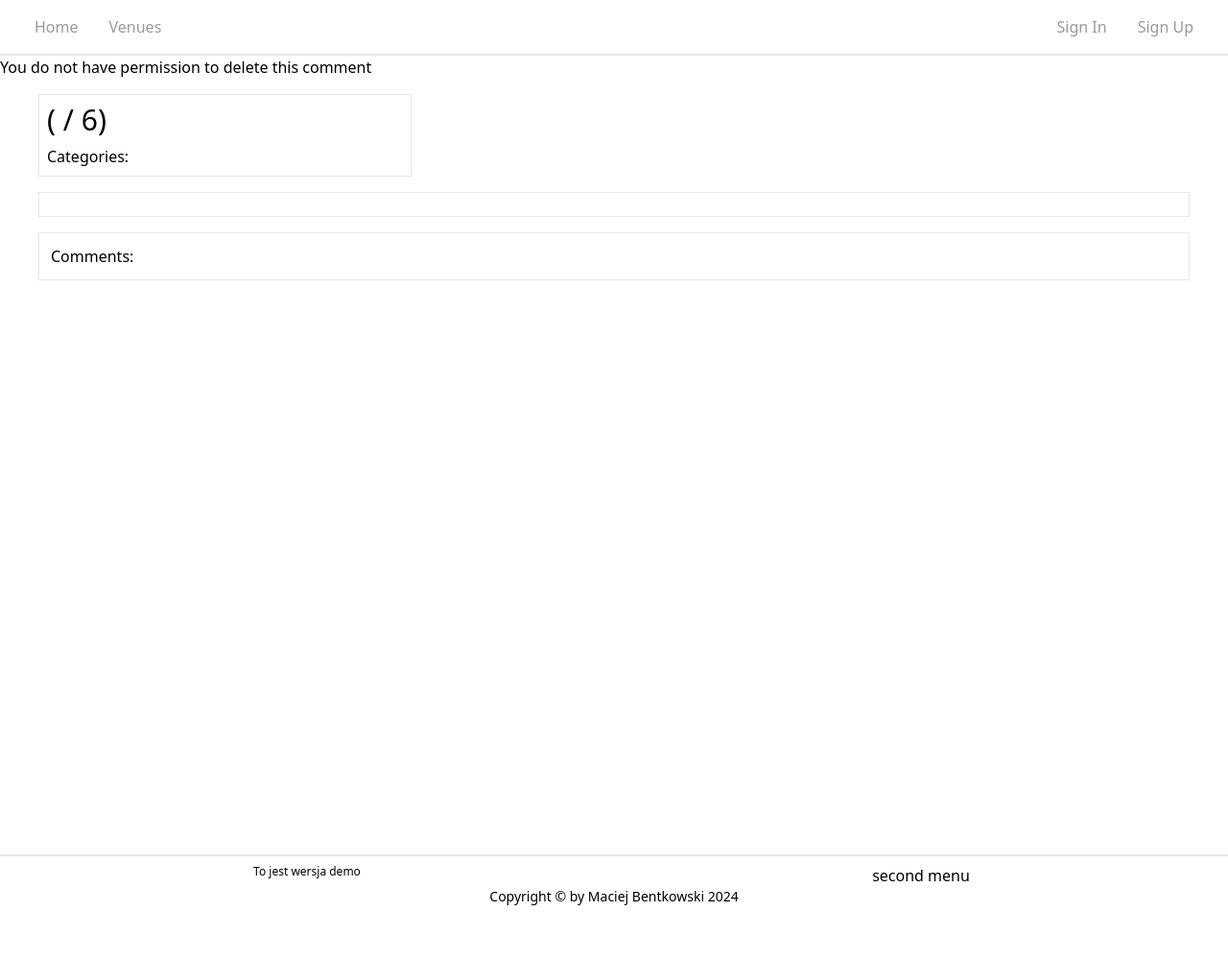
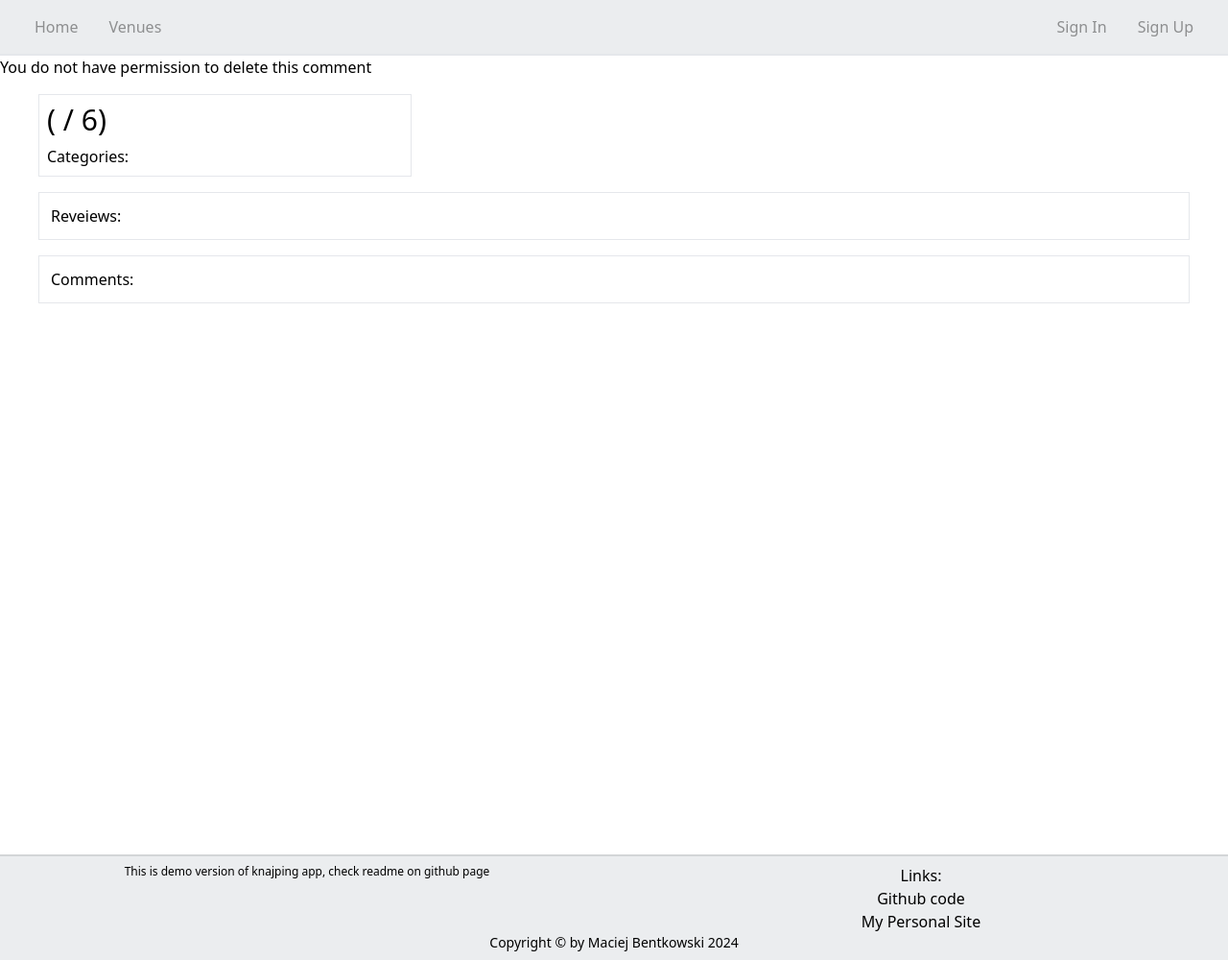
Before and after one commit to maciejbentkowski/knajping-demo-django, a Django app: page /delete-comment/1/ in a window 1280 px wide. Shown: the whole page at 96% size. Before the commit the page ends 943 px from the top, so only its background shows below. Run offline with Django 5.2, Linux system fonts and the light colour scheme; tables that the repository leaves empty hold one stand-in row (values such as "Sample post"); style sheets or scripts are compiled from the project's sources; some libraries are stand-ins or nearby versions.

Commit message:
Changed Readme and header and footer color

```diff
--- a/templates/footer.html
+++ b/templates/footer.html
@@ -1,9 +1,17 @@
 <div class="grid grid-cols-12 text-center">
     <div class="col-span-6" >
-        <p class="text-xs">To jest wersja demo </p>
+        <p class="text-xs">This is demo version of knajping app, check readme on github page </p>
     </div>
     <div class="col-span-6">
-        second menu
+        Links:
+        <ul>
+            <li>
+                <a href="https://github.com/maciejbentkowski/knajping-demo" target="_blank">Github code</a>
+            </li>
+            <li>
+                <a href="https://maciejbentkowski.pl" target="_blank">My Personal Site</a>
+            </li>
+        </ul>
     </div>
 </div>
 
--- a/templates/header.html
+++ b/templates/header.html
@@ -1,4 +1,4 @@
-<nav class="relative flex bg-white justify-start py-4">
+<nav class="relative flex bg-gray-400/20 justify-start py-4 ">
   <div class="flex w-full flex-wrap items-center justify-between px-3">
       <ul class="flex flex-row mx-2 ">
         <li class="">
--- a/templates/main.html
+++ b/templates/main.html
@@ -12,7 +12,7 @@
     {% tailwind_css %}
 </head>
 <body class = 'w-full min-h-screen '>
-    <header class="border-b-2">
+    <header class="border-b-2 ">
         {% include 'header.html' %}
     </header>
         <div>
@@ -30,7 +30,7 @@
 
         {% endblock %}
         </main>
-        <footer class= "border-t-2 py-2 mt-2">
+        <footer class= "border-black/10 border-t-2 py-2 mt-2 bg-gray-400/20">
             {% include 'footer.html' %}
         </footer>
 
--- a/venues/templates/venues/detail.html
+++ b/venues/templates/venues/detail.html
@@ -38,7 +38,35 @@
             {% endfor %}
         </div>
         <div class="border col-span-12 p-3">
+            <div>
+                <h3>
+                    Reveiews:
+                </h3>
+            </div>
+            {% for review in reviews %}
+                {% if reviews == None %}
+                <div class="mx-7">
+                    <div>
+                        {{review.title}}  ({{review.avg_rating}} / 6)
+                    </div>
+                    <div>
+                        Ratings:
 
+
+                    </div>
+                    <div>
+                        <p class="text-xs leading-4 text-pretty line-clamp-4">
+                            {{review.description}}
+                        </p>
+                    </div>
+
+                </div>
+                {% else %}
+                    Nie ma zadnych reviews
+                {% endif %}
+
+
+            {% endfor%}
 
 
         </div>
--- a/venues/views.py
+++ b/venues/views.py
@@ -69,6 +69,7 @@ def detail(request, pk):
     comments = venue.comments.all()
     comment_form = CommentForm()
     menus = Menu.objects.filter(venue=venue)
+    reviews = Review.objects.filter(venue=venue)
     try:
         rating = Rating.objects.get(user = request.user.id)
     except:
@@ -101,6 +102,7 @@ def detail(request, pk):
                "comments": comments,
                "comment_form": comment_form,
                "menus":menus,
+               "reviews":reviews
                }
     return render(request, "venues/detail.html", context)
 
```
Also changed, not shown: README.md.
